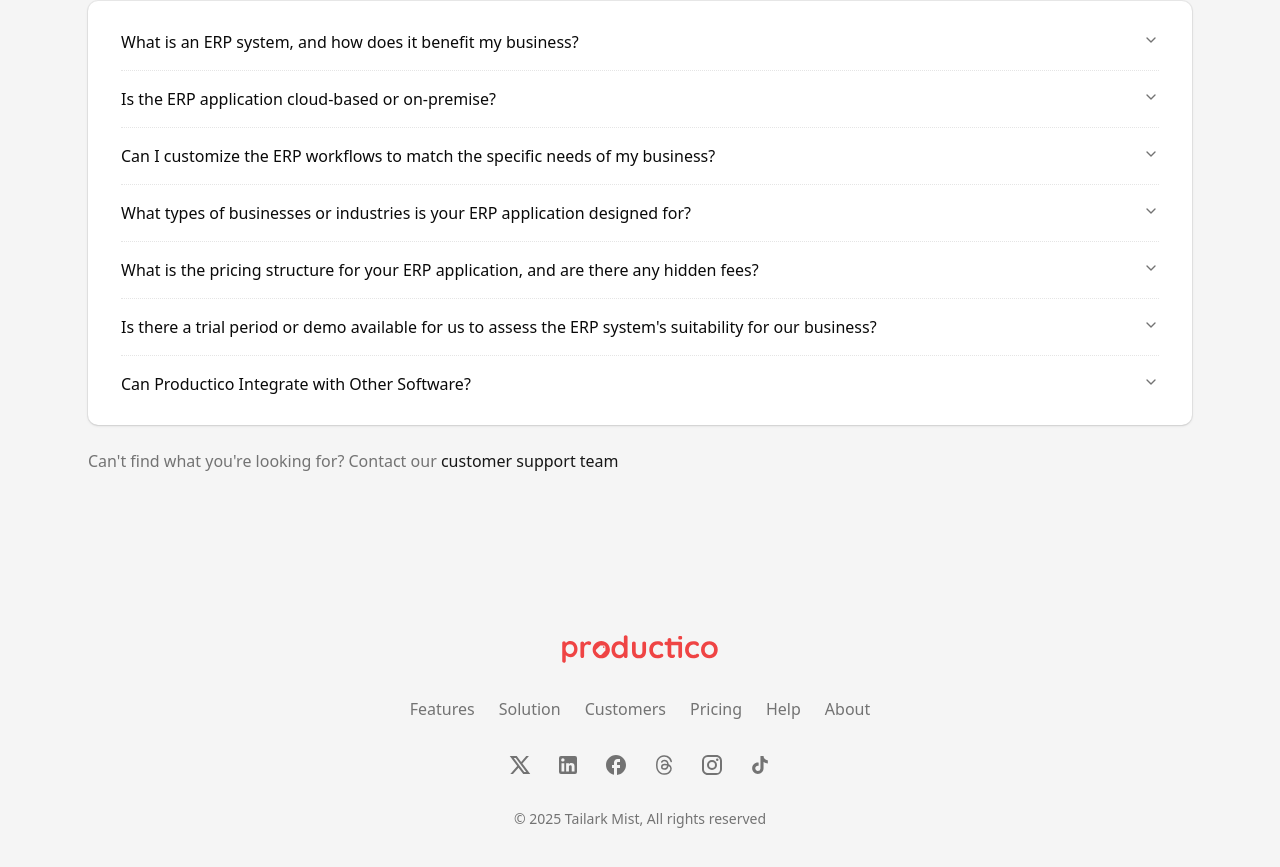
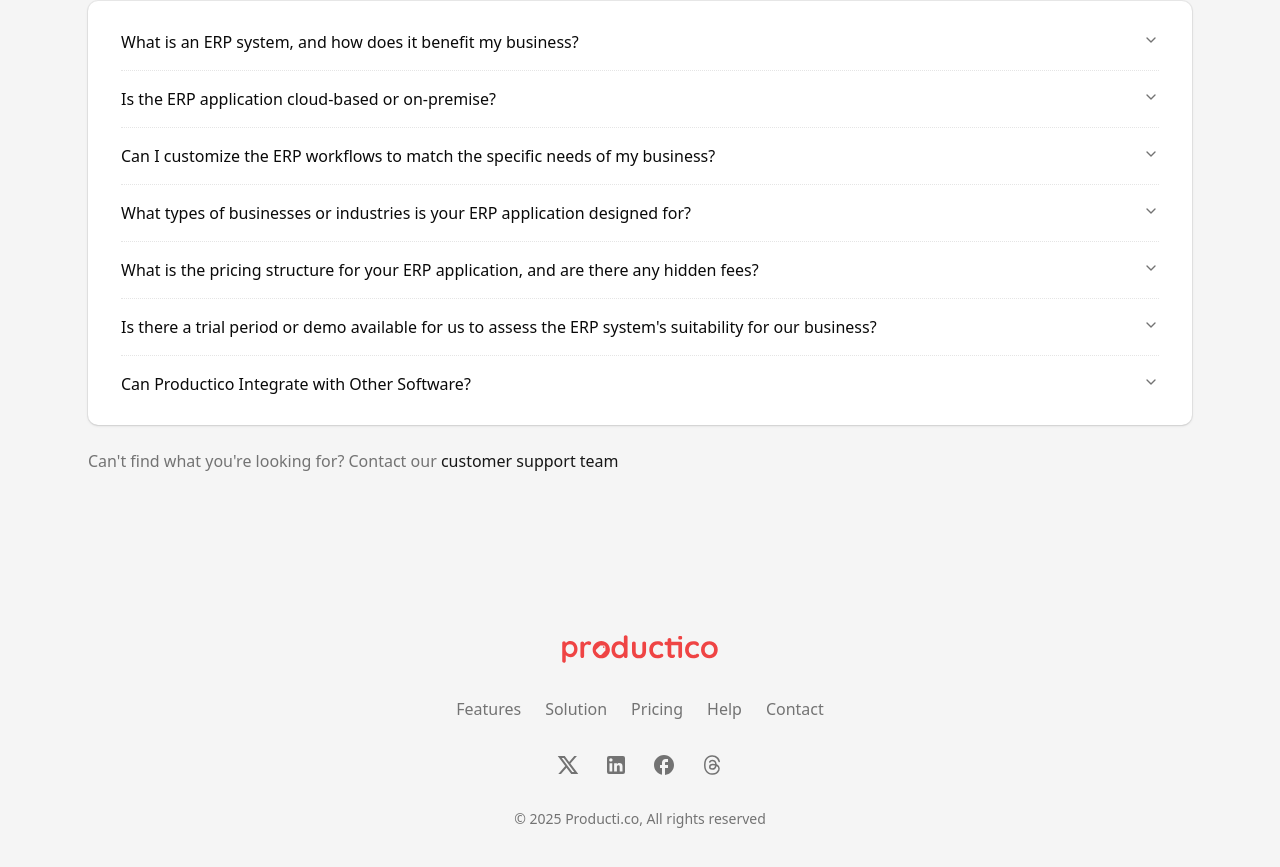
Before and after one commit to mdmuaj13/productico-web, a Next.js app: page / in a window 1280 px wide. Shown: the part 6305-7172 px from the top of the page. Built offline with nearby package versions, Linux system fonts and the light colour scheme.

Commit message:
looks perfect

```diff
--- a/components/footer-one.tsx
+++ b/components/footer-one.tsx
@@ -12,10 +12,6 @@ const links = [
         href: '#',
     },
     {
-        title: 'Customers',
-        href: '#',
-    },
-    {
         title: 'Pricing',
         href: '#',
     },
@@ -24,8 +20,8 @@ const links = [
         href: '#',
     },
     {
-        title: 'About',
-        href: '#',
+        title: 'Contact',
+        href: 'https://tally.so/r/3yYzo6',
     },
 ]
 
@@ -52,7 +48,7 @@ export default function FooterSection() {
                 </div>
                 <div className="my-8 flex flex-wrap justify-center gap-6 text-sm">
                     <Link
-                        href="#"
+                        href="https://x.com/mdmuaj"
                         target="_blank"
                         rel="noopener noreferrer"
                         aria-label="X/Twitter"
@@ -69,7 +65,7 @@ export default function FooterSection() {
                         </svg>
                     </Link>
                     <Link
-                        href="#"
+                        href="https://www.linkedin.com/company/productico/?viewAsMember=true"
                         target="_blank"
                         rel="noopener noreferrer"
                         aria-label="LinkedIn"
@@ -86,7 +82,7 @@ export default function FooterSection() {
                         </svg>
                     </Link>
                     <Link
-                        href="#"
+                        href="https://www.facebook.com/producticosaas"
                         target="_blank"
                         rel="noopener noreferrer"
                         aria-label="Facebook"
@@ -103,7 +99,7 @@ export default function FooterSection() {
                         </svg>
                     </Link>
                     <Link
-                        href="#"
+                        href="https://www.threads.com/@mohaiminulhasanmuaz"
                         target="_blank"
                         rel="noopener noreferrer"
                         aria-label="Threads"
@@ -124,7 +120,7 @@ export default function FooterSection() {
                                 color="currentColor"></path>
                         </svg>
                     </Link>
-                    <Link
+                    {/* <Link
                         href="#"
                         target="_blank"
                         rel="noopener noreferrer"
@@ -140,26 +136,9 @@ export default function FooterSection() {
                                 fill="currentColor"
                                 d="M7.8 2h8.4C19.4 2 22 4.6 22 7.8v8.4a5.8 5.8 0 0 1-5.8 5.8H7.8C4.6 22 2 19.4 2 16.2V7.8A5.8 5.8 0 0 1 7.8 2m-.2 2A3.6 3.6 0 0 0 4 7.6v8.8C4 18.39 5.61 20 7.6 20h8.8a3.6 3.6 0 0 0 3.6-3.6V7.6C20 5.61 18.39 4 16.4 4zm9.65 1.5a1.25 1.25 0 0 1 1.25 1.25A1.25 1.25 0 0 1 17.25 8A1.25 1.25 0 0 1 16 6.75a1.25 1.25 0 0 1 1.25-1.25M12 7a5 5 0 0 1 5 5a5 5 0 0 1-5 5a5 5 0 0 1-5-5a5 5 0 0 1 5-5m0 2a3 3 0 0 0-3 3a3 3 0 0 0 3 3a3 3 0 0 0 3-3a3 3 0 0 0-3-3"></path>
                         </svg>
-                    </Link>
-                    <Link
-                        href="#"
-                        target="_blank"
-                        rel="noopener noreferrer"
-                        aria-label="TikTok"
-                        className="text-muted-foreground hover:text-primary block">
-                        <svg
-                            className="size-6"
-                            xmlns="http://www.w3.org/2000/svg"
-                            width="1em"
-                            height="1em"
-                            viewBox="0 0 24 24">
-                            <path
-                                fill="currentColor"
-                                d="M16.6 5.82s.51.5 0 0A4.28 4.28 0 0 1 15.54 3h-3.09v12.4a2.59 2.59 0 0 1-2.59 2.5c-1.42 0-2.6-1.16-2.6-2.6c0-1.72 1.66-3.01 3.37-2.48V9.66c-3.45-.46-6.47 2.22-6.47 5.64c0 3.33 2.76 5.7 5.69 5.7c3.14 0 5.69-2.55 5.69-5.7V9.01a7.35 7.35 0 0 0 4.3 1.38V7.3s-1.88.09-3.24-1.48"></path>
-                        </svg>
-                    </Link>
+                    </Link> */}
                 </div>
-                <span className="text-muted-foreground block text-center text-sm"> © {new Date().getFullYear()} Tailark Mist, All rights reserved</span>
+                <span className="text-muted-foreground block text-center text-sm"> © {new Date().getFullYear()} Producti.co, All rights reserved</span>
             </div>
         </footer>
     )
```
